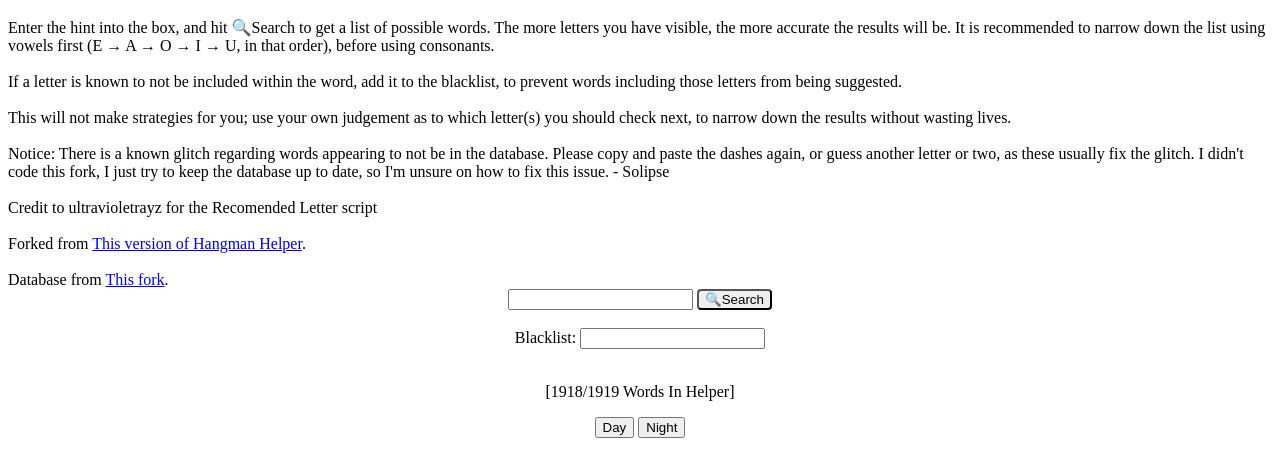
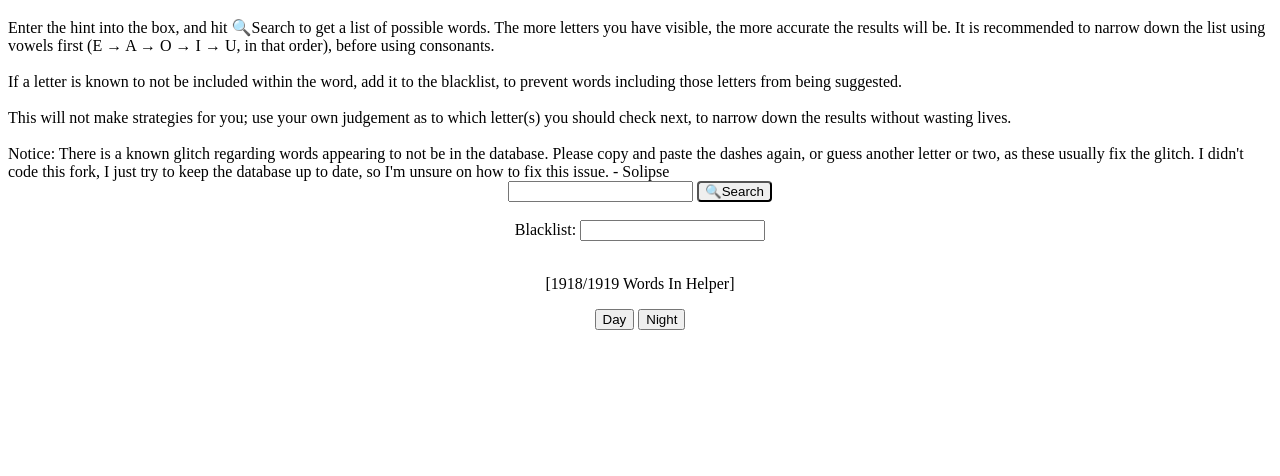
Before and after one commit to Solipsee/phhangman, a plain HTML site: page index.html in a window 1280 px wide. Shown: the part 48-524 px from the top of the page. Drawn offline with Linux system fonts and the light colour scheme.

Commit message:
Update index.html

```diff
--- a/index.html
+++ b/index.html
@@ -7,13 +7,6 @@ If a letter is known to not be included within the word, add it to the blacklist
 This will not make strategies for you; use your own judgement as to which letter(s) you should check next, to narrow down the results without wasting lives.
 <br><br>
 Notice: There is a known glitch regarding words appearing to not be in the database. Please copy and paste the dashes again, or guess another letter or two, as these usually fix the glitch. I didn't code this fork, I just try to keep the database up to date, so I'm unsure on how to fix this issue. - Solipse
-<br><br>
-Credit to ultravioletrayz for the Recomended Letter script
-<br><br>
-Forked from <a href="https://jsfiddle.net/b30dyj21/show">This version of Hangman Helper</a>.
-<br><br>
-
-Database from <a href="https://jsfiddle.net/Karasume/62vrL7ed/show">This fork</a>. </div>
 
 <center>
 	<input type="text" id="input">
```
